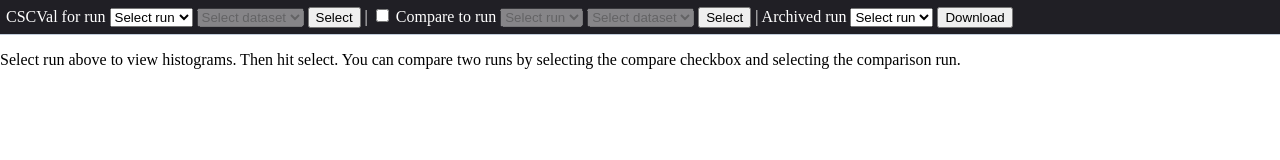
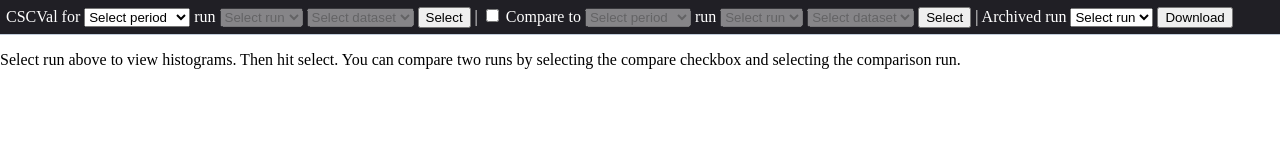
Before and after one commit to dntaylor/CSCValidationWebsite, a plain HTML site: page index.html in a window 1280 px wide. Drawn offline with Linux system fonts and the light colour scheme.

Commit message:
adding data acquisition period option

```diff
--- a/index.html
+++ b/index.html
@@ -3,6 +3,7 @@
 
 <head>
     <title>CSCValidation</title>
+    <script src="js/periodlist.json"></script>
     <script src="js/runlist.json"></script>
     <script src="js/archivelist.json"></script>
     <script src="js/histviews.json"></script>
@@ -13,13 +14,17 @@
     <link rel="stylesheet" type="text/css" href="css/jquery-ui.css">
 </head>
 
-<body onload="getRunList();">
+<body onload="getPeriodList();">
     <div style="width:100%" id="window">
         <div style="width:100%" id="menu">
             <div style="width:100%" id="runmenu">
                 <form id="runForm">
-                    CSCVal for run
-                    <select id="runSelect" onchange="loadDatasets('runSelect','datasetSelect');">
+                    CSCVal for
+                    <select id="periodSelect" onchange="loadRunList('periodSelect','runSelect');">
+                        <option>Select period</run>
+                    </select>
+                    run
+                    <select id="runSelect" onchange="loadDatasets('periodSelect','runSelect','datasetSelect');" disabled="disabled">
                         <option>Select run</option>
                     </select>
                     <select id="datasetSelect" disabled="disabled">
@@ -27,8 +32,12 @@
                     </select>
                     <input type="button" onclick="buildSubmenu();loadRuns();" value="Select"> |
                     <input type="checkbox" id="compareRun" onchange="setupCompareRun();">
-                    Compare to run
-                    <select id="compareRunSelect" disabled="disabled" onchange="loadDatasets('compareRunSelect','compareDatasetSelect');">
+                    Compare to
+                    <select id="comparePeriodSelect" onchange="loadRunList('comparePeriodSelect','compareRunSelect');" disabled="disabled">
+                        <option>Select period</run>
+                    </select>
+                    run
+                    <select id="compareRunSelect" disabled="disabled" onchange="loadDatasets('comparePeriodSelect','compareRunSelect','compareDatasetSelect');">
                         <option>Select run</option>
                     </select>
                     <select id="compareDatasetSelect" disabled="disabled">
--- /dev/null
+++ b/js/periodlist.json
@@ -0,0 +1,46 @@
+var periodData = {
+  "CRAFT2015" : {
+    "startrun" : "238445",
+    "endrun"   : "-1"
+  },
+  "CRUZET2015" : {
+    "startrun" : "232881",
+    "endrun"   : "238412"
+  },
+  "Run2012D" : {
+    "startrun" : "203773",
+    "endrun"   : "209465"
+  },
+  "Run2012C" : {
+    "startrun" : "197770",
+    "endrun"   : "203755"
+  },
+  "Run2012B" : {
+    "startrun" : "193752",
+    "endrun"   : "197044"
+  },
+  "Run2012A" : {
+    "startrun" : "190450",
+    "endrun"   : "193686"
+  },
+  "Run2011B" : {
+    "startrun" : "175832",
+    "endrun"   : "180296"
+  },
+  "Run2011A" : {
+    "startrun" : "160329",
+    "endrun"   : "175784"
+  },
+  "Run2010B" : {
+    "startrun" : "146581",
+    "endrun"   : "160077"
+  },
+  "Run2010A" : {
+    "startrun" : "137289",
+    "endrun"   : "142089"
+  },
+  "AllRuns" : {
+    "startrun" : "1",
+    "endrun"   : "-1"
+  }
+}
--- a/js/scripts.js
+++ b/js/scripts.js
@@ -19,19 +19,19 @@ $(function(){
         });
   });
 
-// create run list
-function getRunList() {
-    var runMenu = document.getElementById("runSelect");
-    var compareRunMenu = document.getElementById("compareRunSelect");
-    for (var run in runData) {
-        var runOption = document.createElement("option");
-        var compareRunOption = document.createElement("option");
-        runOption.textContent = run;
-        compareRunOption.textContent = run;
-        runOption.value = runData[run]["directory"];
-        compareRunOption.value = runData[run]["directory"];
-        runMenu.appendChild(runOption);
-        compareRunMenu.appendChild(compareRunOption);
+// create period list
+function getPeriodList() {
+    var periodMenu = document.getElementById("periodSelect");
+    var comparePeriodMenu = document.getElementById("comparePeriodSelect");
+    for (var period in periodData) {
+        var periodOption = document.createElement("option");
+        var comparePeriodOption = document.createElement("option");
+        periodOption.textContent = period;
+        comparePeriodOption.textContent = period;
+        periodOption.value = period;
+        comparePeriodOption.value = period;
+        periodMenu.appendChild(periodOption);
+        comparePeriodMenu.appendChild(comparePeriodOption);
     }
     var archiveMenu = document.getElementById("archiveSelect");
     for (var run in archiveList) {
@@ -40,6 +40,29 @@ function getRunList() {
         archiveOption.value = archiveList[run];
         archiveMenu.appendChild(archiveOption);
     }
+}
+
+// create run list
+function loadRunList(periodMenuString,runMenuString) {
+    var periodMenu = document.getElementById(periodMenuString);
+    var runMenu = document.getElementById(runMenuString);
+    var period = periodMenu.options[periodMenu.selectedIndex].text;
+    var startrun = periodData[period]["startrun"];
+    var endrun = periodData[period]["endrun"];
+    // remove old options
+    while (runMenu.length>0) {
+        runMenu.remove(runMenu.length-1);
+    }
+    // load current menu
+    for (var run in runData) {
+        if (parseInt(run)>=parseInt(startrun) && parseInt(run)<=parseInt(endrun)) {
+            var runOption = document.createElement("option");
+            runOption.textContent = run;
+            runOption.value = runData[run]["directory"];
+            runMenu.appendChild(runOption);
+        }
+    }
+    runMenu.disabled = false;
 }
 
 // download archive from https://cms-conddb.cern.ch/eosweb/csc/
@@ -63,7 +86,8 @@ function downloadURL(url) {
 }
 
 // load datasets for selected run
-function loadDatasets(runMenuString,datasetMenuString) {
+function loadDatasets(periodMenuString,runMenuString,datasetMenuString) {
+    var periodMenu = document.getElementById(periodMenuString);
     var runMenu = document.getElementById(runMenuString);
     var datasetMenu = document.getElementById(datasetMenuString);
     var run = runMenu.options[runMenu.selectedIndex].text;
@@ -83,14 +107,17 @@ function loadDatasets(runMenuString,datasetMenuString) {
 
 // setup comparison between two runs
 function setupCompareRun() {
+    var comparePeriodMenu = document.getElementById("comparePeriodSelect");
     var compareRunMenu = document.getElementById("compareRunSelect");
     var compareDatasetMenu = document.getElementById("compareDatasetSelect");
     var compareRunBox = document.getElementById("compareRun");
     if (compareRunBox.checked) {
+        comparePeriodMenu.disabled = false;
         compareRunMenu.disabled = false;
         compareDatasetMenu.disabled = false;
     }
     else {
+        comparePeriodMenu.disabled = true;
         compareRunMenu.disabled = true;
         compareDatasetMenu.disabled = true;
     }
@@ -119,7 +146,6 @@ function buildSubmenu() {
 
 // set link to active
 function setActive() {
-    var submenu = document.getElementById("submenu");
     var aObjects = submenu.getElementsByTagName('a');
     for (var i=0; i<aObjects.length; i++) {
         if (aObjects[i].id==currentPage) {
```
